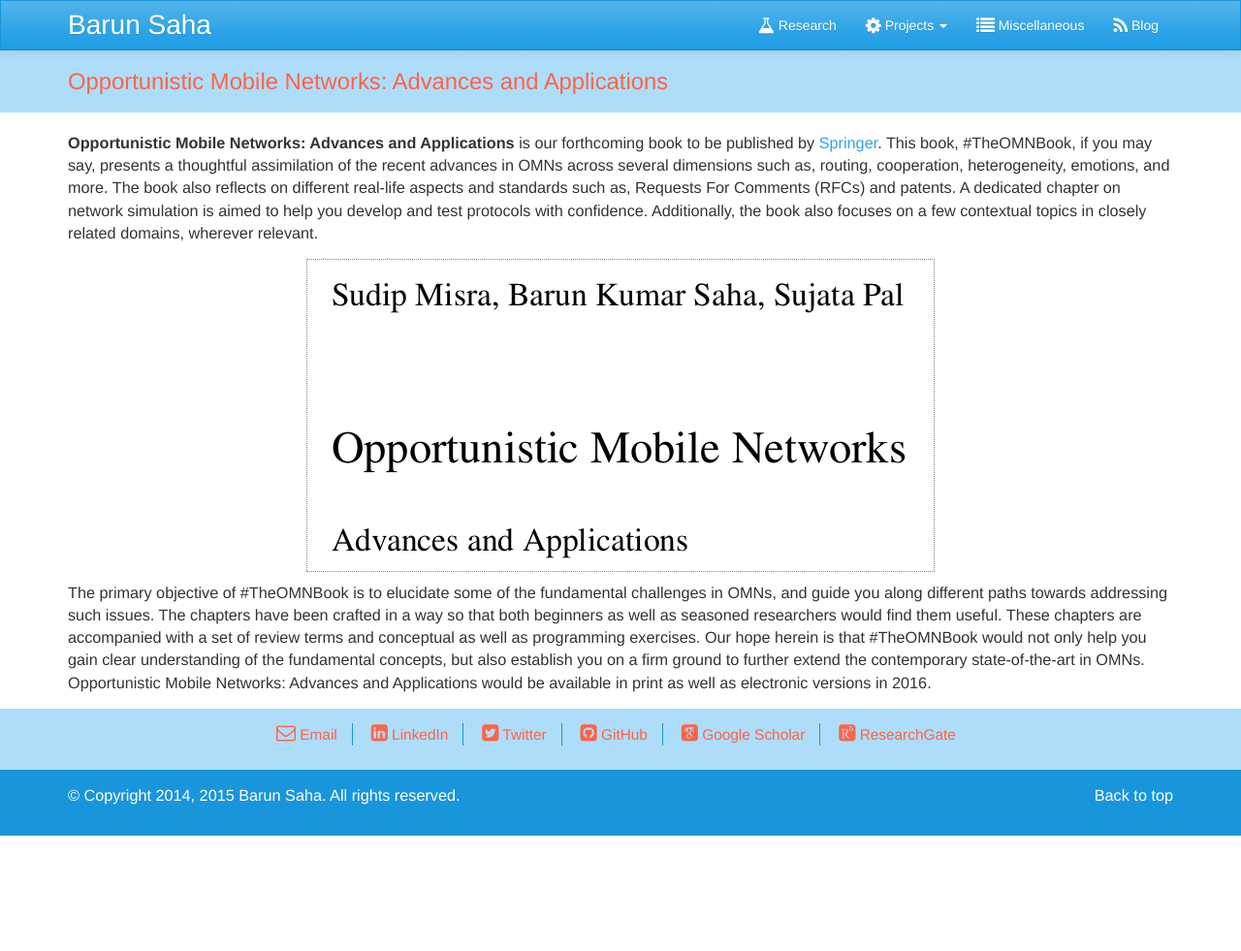
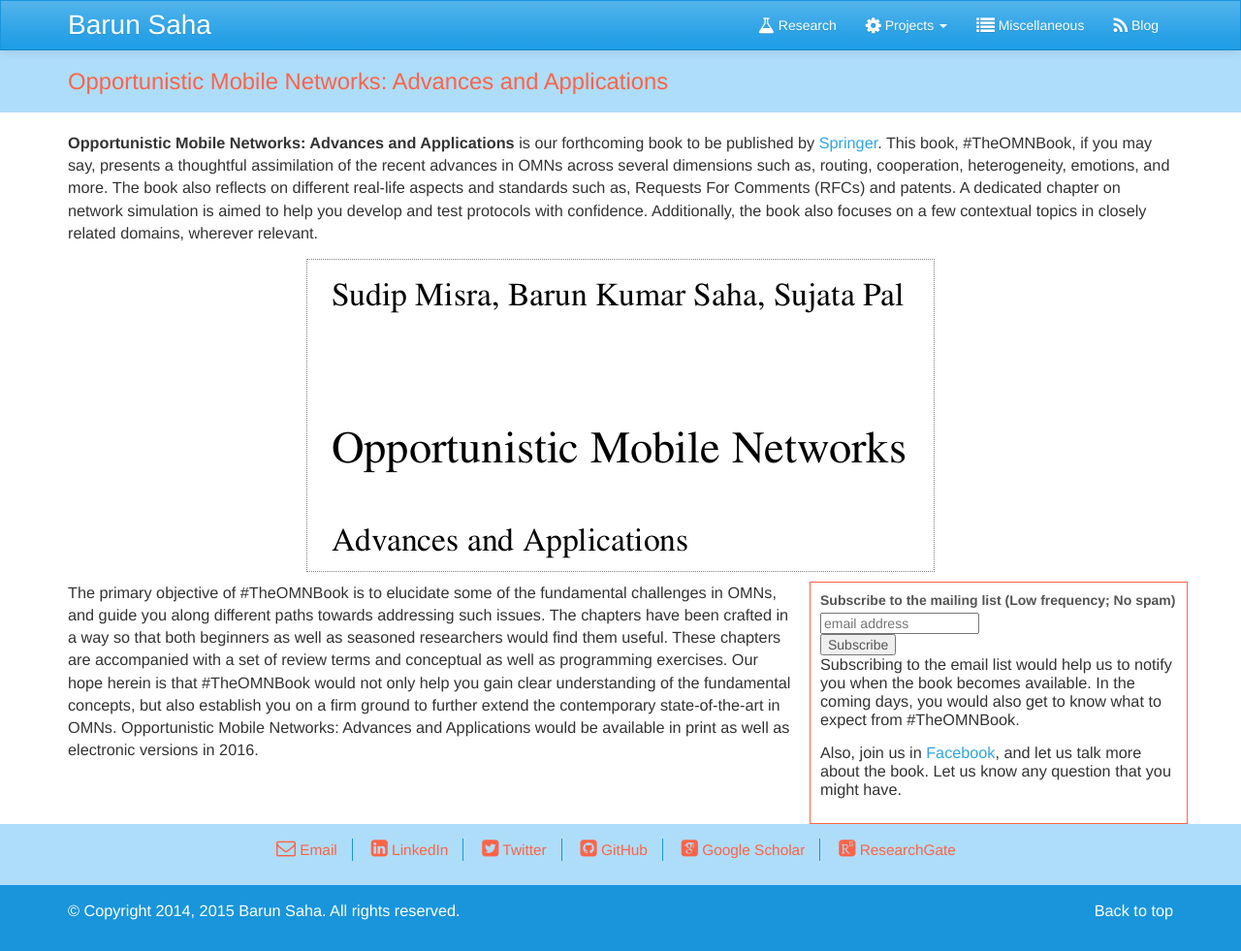
Before and after one commit to barun-saha/barun-saha.github.io, a Jekyll site: the page the_omn_book.html, which Jekyll copies as it is, in a window 1280 px wide. Shown: the whole page at 97% size. Built offline with Jekyll 4.4.1, drawn with Linux system fonts in a browser that asks for light colours; nearby versions of some CDN libraries; some web fonts are replaced; comment, search, counter and statistics services are not loaded; before the commit the page ends 900 px from its top, so only the background shows below that.

Commit message:
Added email subscription form in the book page

```diff
--- a/assets/css/custom.css
+++ b/assets/css/custom.css
@@ -495,3 +495,11 @@ p.h4.meta {
     margin-bottom: 10px;
     border: 1px dotted gray;
 }
+.book-social {
+    padding: 10px;
+    border: 1px solid tomato;
+}
+/*
+.book-social p {
+    font-size: 14px;
+}*/
--- a/the_omn_book.html
+++ b/the_omn_book.html
@@ -84,6 +84,8 @@ Opportunistic Mobile Networks: Advances and Applications
              src="assets/images/the_omn_book/book_cover.png"
              alt="The OMN Book">
 
+        <div class="row">
+            <div class="col-md-8">
                 <p>
                     The primary objective of #TheOMNBook is to elucidate
                     some of the fundamental challenges in OMNs, and guide you along
@@ -100,6 +102,41 @@ Opportunistic Mobile Networks: Advances and Applications
                 </p>
             </div>
 
+            <div class="col-md-4 book-social">
+                <link href="//cdn-images.mailchimp.com/embedcode/slim-081711.css"
+                      rel="stylesheet" type="text/css">
+                <style type="text/css">
+                    #mc_embed_signup{background:#fff; clear:left; font:14px Helvetica,Arial,sans-serif; }
+                </style>
+                <div id="mc_embed_signup">
+                    <form action="//barunsaha.us12.list-manage.com/subscribe/post?u=d07c2bbbcf2273011b8a93000&amp;id=c5e8adc27f" method="post" id="mc-embedded-subscribe-form" name="mc-embedded-subscribe-form" class="validate" target="_blank" novalidate>
+                        <div id="mc_embed_signup_scroll">
+                        <label for="mce-EMAIL" style="display: block;">Subscribe to the mailing list (Low frequency; No spam)</label>
+                        <input type="email" value="" name="EMAIL" class="email" id="mce-EMAIL" placeholder="email address" required>
+                        <!-- real people should not fill this in and expect good things - do not remove this or risk form bot signups-->
+                        <div style="position: absolute; left: -5000px;"><input type="text" name="b_d07c2bbbcf2273011b8a93000_c5e8adc27f" tabindex="-1" value=""></div>
+                        <div class="clear"><input type="submit" value="Subscribe" name="subscribe" id="mc-embedded-subscribe" class="button"></div>
+                        </div>
+                    </form>
+
+                    <p>
+                        Subscribing to the email list would help us to notify
+                        you when the book becomes available. In the coming days,
+                        you would also get to know what to expect from
+                        #TheOMNBook.
+                    </p>
+
+                    <p>
+                        Also, join us in
+                        <a href="https://www.facebook.com/TheOMNBook/">Facebook</a>,
+                        and let us talk more about the book. Let us know any
+                        question that you might have.
+                    </p>
+                </div>
+            </div>
+        </div>
+
+	</div>
 
 
 
```
Also changed, not shown: templates/the_omn_book.html (+37 -0 lines). Lines whose indentation alone changed are shown as unchanged.
